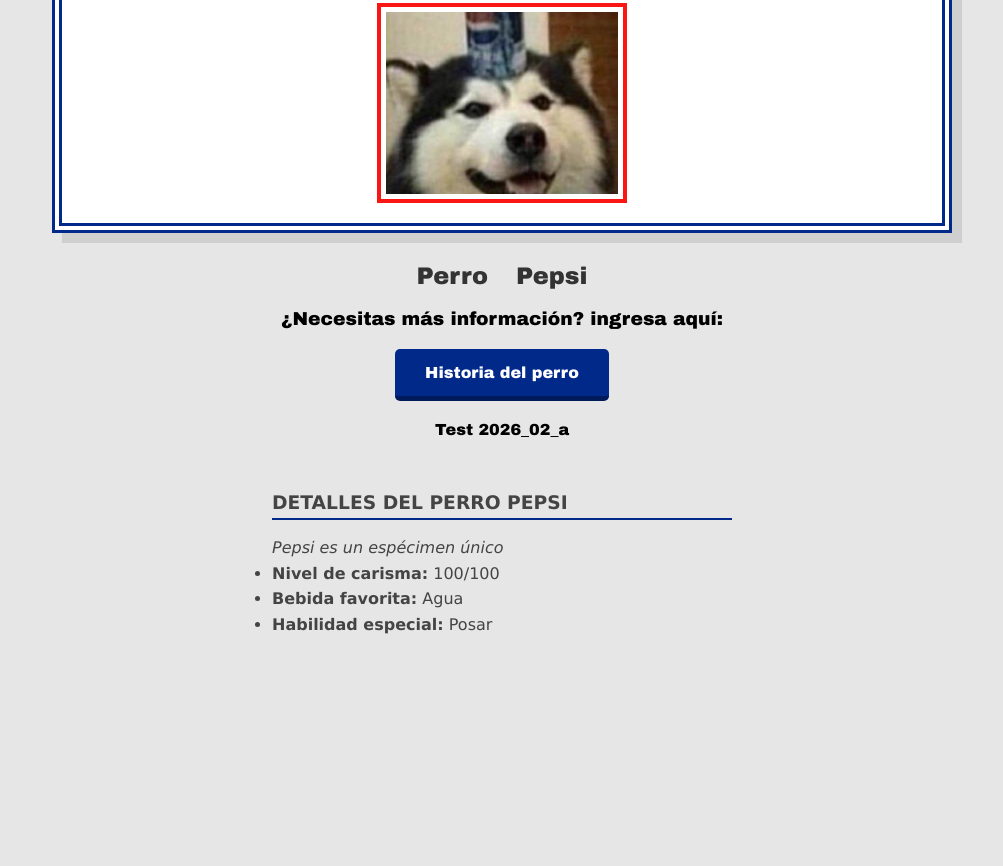
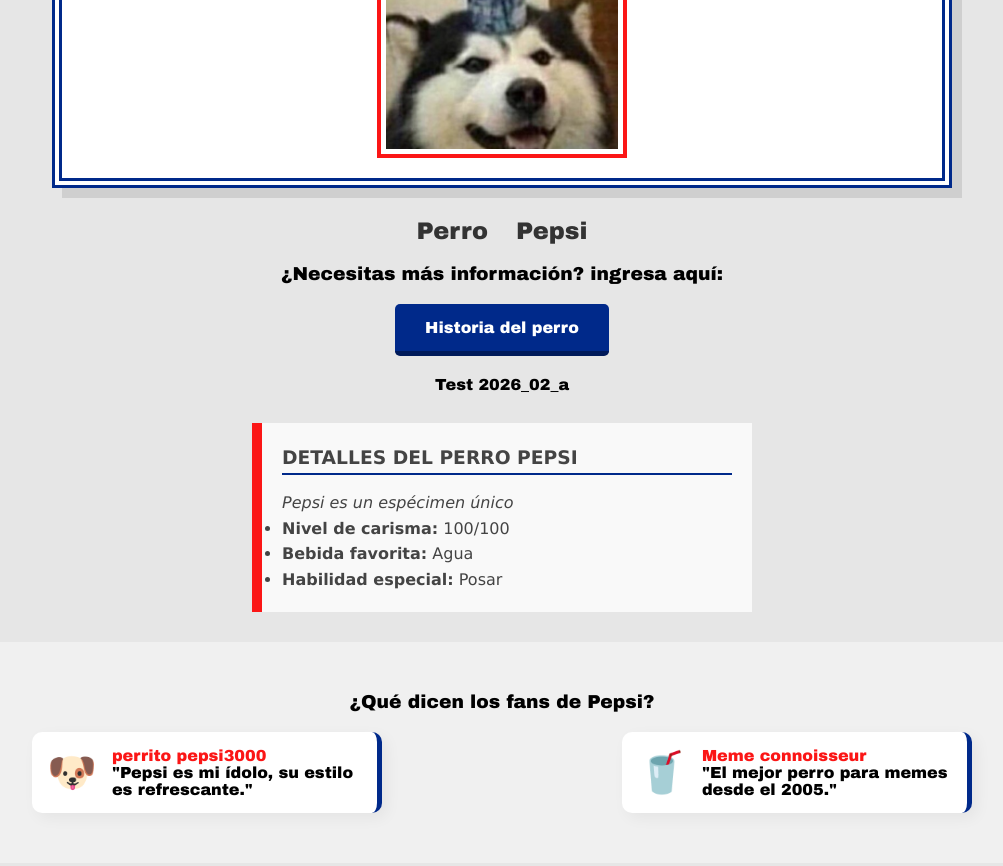
Before and after one commit to Ferr-Oso/Prueba_1_CSS, a plain HTML site: page index.html in a window 1280 px wide. Shown: the part 521-1387 px from the top of the page, without its empty margins (138-1141 px from the left). Before the commit the page ends 1248 px from the top, so only its background shows below. Drawn offline with Linux system fonts and the light colour scheme.

Commit message:
Añadir elementos alineados

```diff
--- a/index.html
+++ b/index.html
@@ -13,6 +13,7 @@
             <li><a href="#inicio">Inicio</a></li>
             <li><a href="#galeria">Galería</a></li>
             <li><a href="#detalles">Contacto</a></li>
+            <li><a href="#testimonios">Fans</a></li>
         </ul>
     </nav>
 
@@ -49,4 +50,27 @@
     </ul>
 </section>
 
-</body> </html>
+<section id="testimonios" class="seccion-testimonios">
+    <h3>¿Qué dicen los fans de Pepsi?</h3>
+
+    <div class="contenedor-testimonios">
+        <article class="card-testimonio">
+            <div class="avatar">🐶</div>
+            <div class="contenido-testimonio">
+                <h4>perrito pepsi3000</h4>
+                <p>"Pepsi es mi ídolo, su estilo es refrescante."</p>
+            </div>
+        </article>
+
+        <article class="card-testimonio">
+            <div class="avatar">🥤</div>
+            <div class="contenido-testimonio">
+                <h4>Meme connoisseur</h4>
+                <p>"El mejor perro para memes desde el 2005."</p>
+            </div>
+        </article>
+    </div>
+</section>
+
+</body>
+</html>
--- a/styles.css
+++ b/styles.css
@@ -1,4 +1,3 @@
-
 html {
     scroll-behavior: smooth;
 }
@@ -11,13 +10,12 @@
 
 body {
     background-color: #e6e6e6;
-    /* Tipografía robusta y pesada tipo Pepsi */
     font-family: "Arial Black", Gadget, sans-serif;
     text-align: center;
     padding: 40px;
 }
 
-
+/* --- ENCABEZADOS --- */
 h1 {
     color: #00298a;
     font-size: 3.5rem;
@@ -33,7 +31,7 @@
     margin-bottom: 30px;
 }
 
-
+/* --- GALERÍA --- */
 .contenedor-fotos {
     display: flex;
     flex-wrap: wrap;
@@ -42,7 +40,6 @@
     max-width: 900px;
     width: 95%;
     margin: 30px auto;
-
     background-color: white;
     border: 10px double #00298a;
     padding: 20px;
@@ -59,6 +56,7 @@
     background-color: #fff;
 }
 
+/* --- LISTA DE NOMBRES --- */
 .nombre {
     list-style: none;
     margin: 20px 0;
@@ -71,6 +69,7 @@
     color: #333;
 }
 
+/* --- ENLACES Y BOTONES --- */
 a {
     display: block;
     width: fit-content;
@@ -88,34 +87,31 @@
     border-bottom: none;
 }
 
+/* --- FICHA TÉCNICA (HERENCIA) --- */
 .ficha-tecnica {
     color: #444;
     font-family: "Verdana", sans-serif;
     line-height: 1.6;
     text-align: left;
-
     width: 500px;
     margin: 30px auto;
     padding: 20px;
-    border-left: 10px solid #fb1616
+    border-left: 10px solid #fb1616;
     background-color: #f9f9f9;
 }
 
-
 .ficha-tecnica h3 {
-
     color: inherit;
     text-transform: uppercase;
     border-bottom: 2px solid #00298a;
     margin-bottom: 15px;
 }
 
-
 .ficha-tecnica p {
     font-style: italic;
-
 }
 
+/* --- NAVBAR (FLEXBOX ALINEACIÓN) --- */
 .navbar {
     display: flex;
     justify-content: space-between;
@@ -139,12 +135,18 @@
     padding: 8px 15px;
     border-radius: 4px;
     transition: background 0.3s ease;
+    width: auto;
+    margin: 0;
+    border-bottom: none;
+    display: inline-block;
 }
 
 .nav-links a:hover {
     background-color: #fb1616;
+}
 
-.flex-container{
+/* --- CONTENEDORES FLEX --- */
+.flex-container {
     display: flex;
     flex-wrap: wrap;
     justify-content: center;
@@ -161,3 +163,44 @@
     border-top: 5px solid #fb1616;
     box-shadow: 0 4px 6px rgba(0,0,0,0.1);
 }
+
+/* --- TESTIMONIOS (ALINEACIÓN) --- */
+.seccion-testimonios {
+    padding: 50px 20px;
+    background-color: #f0f0f0;
+}
+
+.contenedor-testimonios {
+    display: flex;
+    justify-content: space-around;
+    align-items: center;
+    flex-wrap: wrap;
+    gap: 20px;
+    margin-top: 20px;
+}
+
+.card-testimonio {
+    display: flex;
+    align-items: center;
+    background: white;
+    width: 350px;
+    padding: 15px;
+    border-radius: 10px;
+    box-shadow: 5px 5px 15px rgba(0,0,0,0.05);
+    border-right: 5px solid #00298a;
+}
+
+.avatar {
+    font-size: 2.5rem;
+    margin-right: 15px;
+    align-self: center;
+}
+
+.contenido-testimonio {
+    text-align: left;
+}
+
+.contenido-testimonio h4 {
+    color: #fb1616;
+    font-size: 1rem;
+}
```
